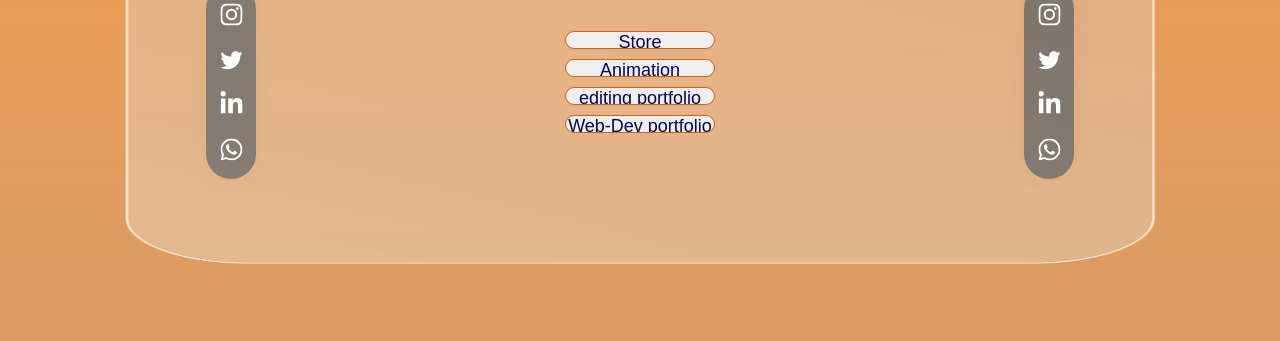
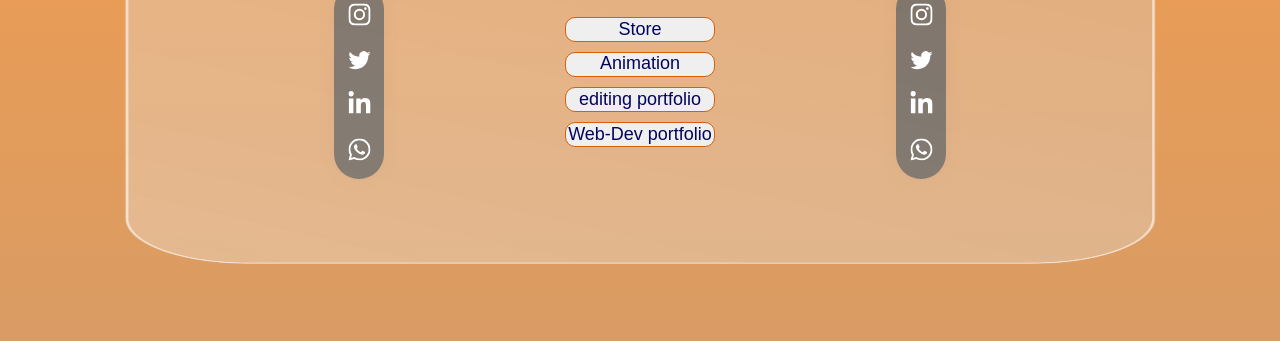
Before and after one commit to ansh3070/VISIONMATION.org, a plain HTML site: page index.html in a window 1280 px wide. Shown: the part 459-800 px from the top of the page. Drawn offline with Linux system fonts and the light colour scheme.

Commit message:
Update home.css

```diff
--- a/home.css
+++ b/home.css
@@ -1461,7 +1461,7 @@ body {
 .but{
   display: inline;
   display: flex;
-  width: 60vw;
+  width: 40vw;
   height: auto;
   display: flex;
   flex-direction: column;
@@ -1476,7 +1476,7 @@ button {
   margin: 5px;
   display: inline-block;
   width: 150px;
-  height: 18px;
+  height: 25px;
   border-radius: 10px;
   border: 1px solid #d65f08;
   position: relative;
```
